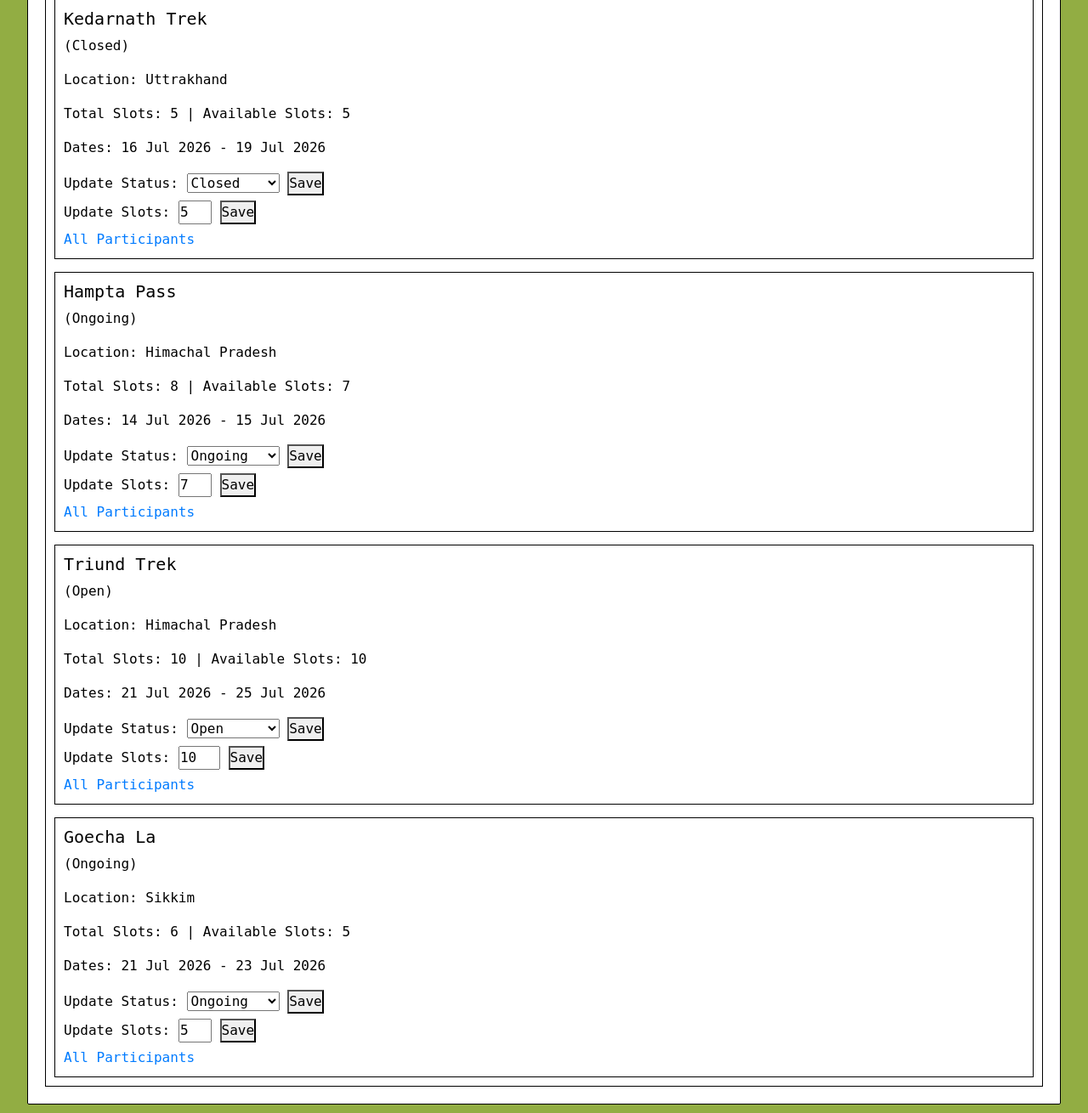
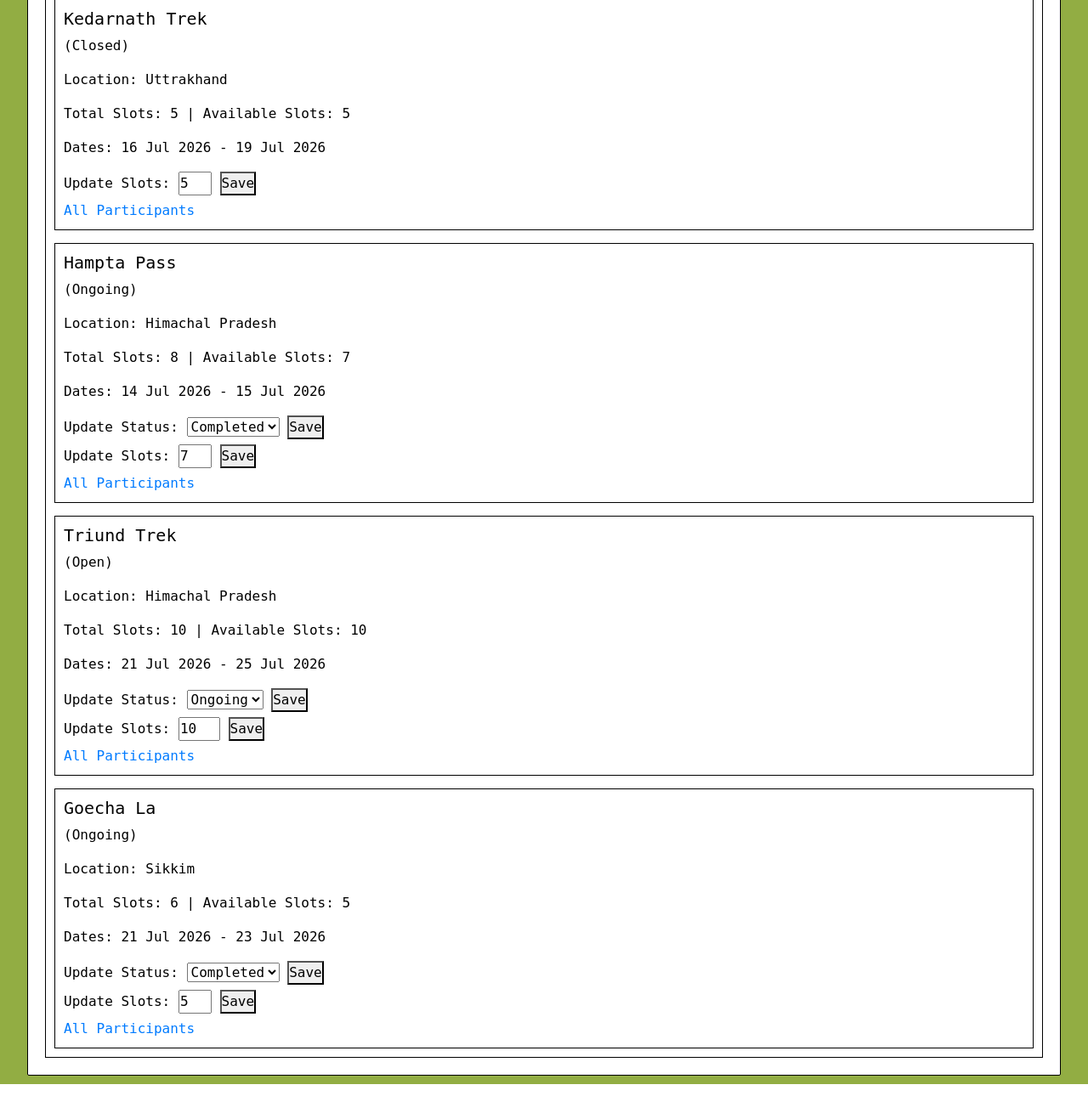
Before and after one commit to 24f1000135/trekking-management-app, a Flask app: template templates/staff/dashboard.html in a window 1280 px wide. Shown: the part 612-1922 px from the top of the page at 85% size. After the commit the page ends 1888 px from the top, so only its background shows below. Run offline with Flask 3, Linux system fonts and the light colour scheme; a user stored in the database is signed in; the template is opened without the code that fills it: values that come from a table or form of the project are taken from there, most other values are stand-ins (such as "Sample title", 1, 10 or a date in 2020).

Commit message:
TMA-CM-6: Fixed staff status select field

```diff
--- a/templates/staff/dashboard.html
+++ b/templates/staff/dashboard.html
@@ -42,16 +42,23 @@
                     <p>Location: {{ trek.location }}</p>
                     <p>Total Slots: {{ trek.total_slots }} | Available Slots: {{ trek.available_slots }}</p>
                     <p>Dates: {{ trek.start_date.strftime('%d %b %Y') }} - {{ trek.end_date.strftime('%d %b %Y') }}</p>
+                    {% if trek.status not in ["Completed", "Closed"] %}
                         <form action="{{ url_for('staff.update_status', trek_id=trek.id) }}" method="POST">
                             <label>Update Status:</label>
                             <select name="status">
-                            <option value="Open" {{ 'selected' if trek.status == 'Open' }}>Open</option>
-                            <option value="Ongoing" {{ 'selected' if trek.status == 'Ongoing' }}>Ongoing</option>
-                            <option value="Closed" {{ 'selected' if trek.status == 'Closed' }}>Closed</option>
-                            <option value="Completed" {{ 'selected' if trek.status == 'Completed' }}>Completed</option>
+                                {% if trek.status == "Approved" %}
+                                    <option value="Open">Open</option>
+                                {% elif trek.status == "Open" %}
+                                    <option value="Ongoing">Ongoing</option>
+                                    <option value="Closed">Closed</option>
+                                {% elif trek.status == "Ongoing" %}
+                                    <option value="Completed">Completed</option>
+                                    <option value="Closed">Closed</option>
+                                {% endif %}
                             </select>
                             <button type="submit">Save</button>
                         </form>
+                    {% endif %}
                     <form action="{{ url_for('staff.update_slots', trek_id=trek.id) }}" method="POST">
                         <label>Update Slots:</label>
                         <input type="number" name="available_slots" value="{{ trek.available_slots }}" min="0" max="{{ trek.total_slots }}">
```
Lines whose indentation alone changed are shown as unchanged.
